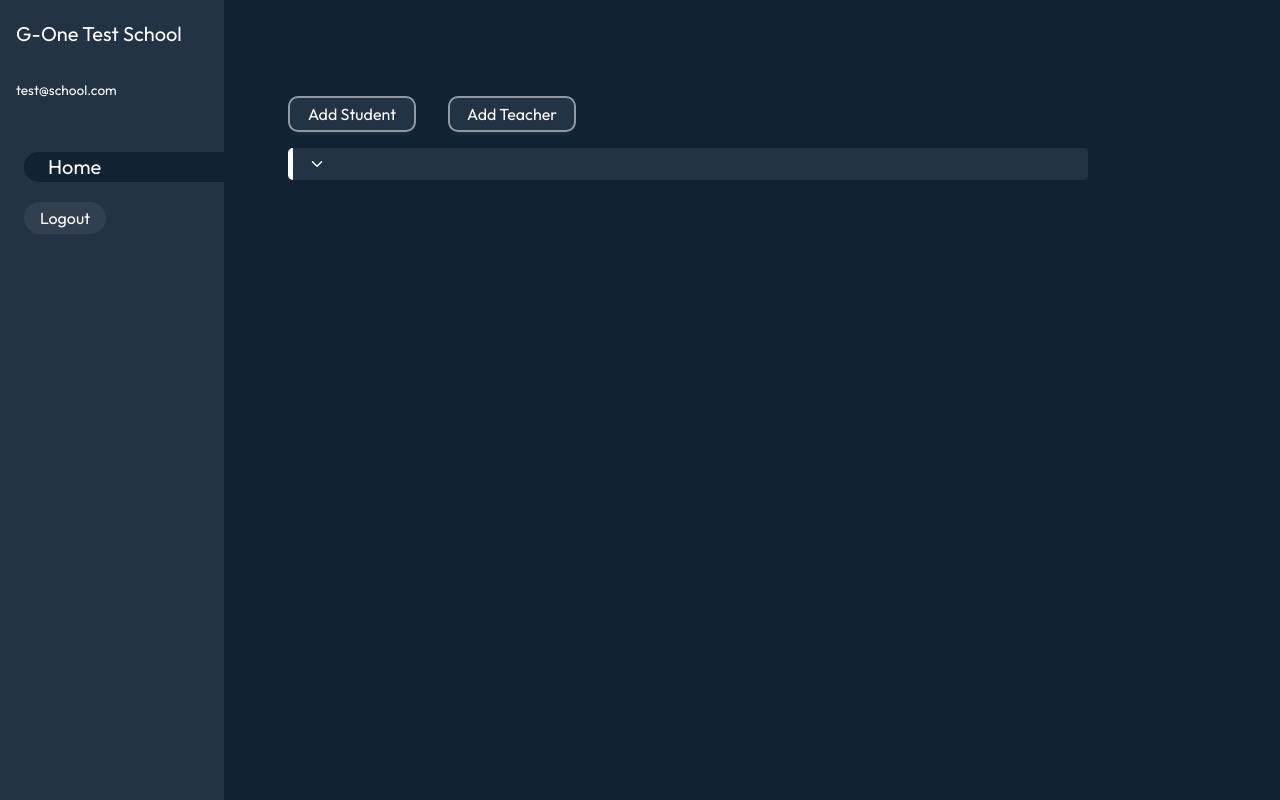
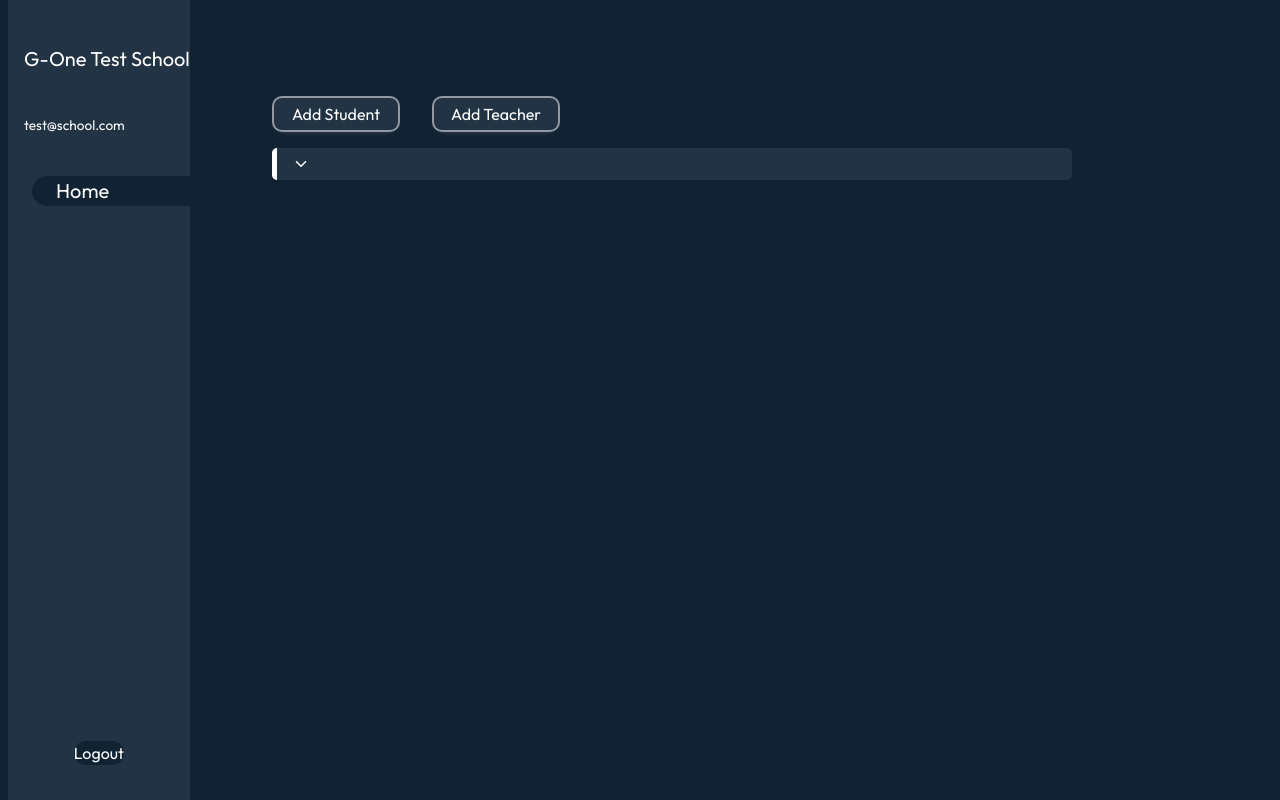
Before and after one commit to prateek-sagar/vidyoatma-v1-frontend, a React (Vite) app: page /dashboard in a window 1280 px wide. Built offline with nearby package versions, Linux system fonts and the light colour scheme; no server answers.

Commit message:
make the sidebar functional for handheld devices

```diff
--- a/src/css/App.css
+++ b/src/css/App.css
@@ -79,28 +79,6 @@ body {
   grid-area: country;
 }
 
-.sidebar {
-  display: grid;
-  grid-template-columns: auto;
-  grid-template-rows: 15% 70% 15%;
-  grid-template-areas:
-    "user-info"
-    "features"
-    "account";
-}
-
-.user-info {
-  grid-area: user-info;
-}
-
-.features {
-  grid-area: features;
-}
-
-.account {
-  grid-area: account;
-}
-
 .dashboard-institution-name {
   display: grid;
   grid-template-columns: 50% 50%;
--- a/src/css/Navigation.css
+++ b/src/css/Navigation.css
@@ -1,14 +1,29 @@
 .sidebar {
-  position: sticky;
-  top: 0;
-  min-height: 100svh;
+  display: grid;
+  padding-block-start: 1.2rem;
+  height: 100svh;
+  grid-template-columns: auto;
+  grid-template-rows: 18% 70% auto;
+  grid-template-areas:
+    "user-info"
+    "features"
+    "account";
   background-color: #234;
-  display: grid;
-  gap: 1rem;
+}
+
+.user-info {
+  grid-area: user-info;
+}
+
+.features {
+  grid-area: features;
+}
+
+.account {
+  grid-area: account;
 }
 
 .sidebar-header {
-  /* background-color: pink; */
   padding-inline-start: 1rem;
   display: grid;
   align-items: center;
@@ -29,6 +44,7 @@
 
 nav {
   height: auto;
+  overflow-y: auto;
 }
 
 .nav-list {
@@ -44,23 +60,40 @@ nav {
   border-radius: 100vw 0 0 100vw;
   flex: auto;
   align-content: center;
-  padding-inline-start: 1.5rem;
+  padding-inline: 1.5rem;
   cursor: pointer;
 }
 
 .nav-list .active {
   background-color: #123;
+  padding: auto;
 }
 
 .sidebar-footer {
-  display: grid;
-  padding-inline: 1.5rem;
-  padding-block: 0.25rem;
+  height: auto;
+  display: flex;
+  justify-content: center;
+  align-items: center;
 }
 .sidebar-footer button {
-  background-color: rgba(52, 67, 82, 0.834);
+  background-color: #123;
   border-radius: 100vw;
-  margin-inline-end: auto;
-  padding-inline: 1rem;
-  padding-block: 0.25rem;
 }
+
+@media (max-width: 30em) {
+  .sidebar {
+    padding-block-start: 1.8rem;
+    background-color: #234;
+  }
+  @supports (backdrop-filter: blur(1rem)) {
+    .sidebar {
+      background-color: hsla(0, 0%, 100%, 0.1);
+      backdrop-filter: blur(1.5rem);
+    }
+  }
+  .nav-list .links {
+    border-radius: 9999px;
+    width: 80%;
+    margin-inline: auto;
+  }
+}
--- a/src/css/PrivateWrapper.css
+++ b/src/css/PrivateWrapper.css
@@ -2,22 +2,58 @@
 
 .private-wrapper {
   background-color: #123;
-  min-height: 100vh;
+  min-height: 100svh;
   color: white;
+  overflow-x: hidden;
   display: grid;
   grid-template-columns: 14rem 1fr;
-  gap: 2rem;
+  gap: 1rem;
 }
-.sidebar-container {
-  display: block;
-  background-color: pink;
+.menu-toggler {
+  display: none;
 }
 
-@media screen and (max-width: 760px) {
+.sidebar-container {
+  padding-inline-start: 0.5rem;
+}
+.box {
+  position: fixed;
+}
+.main-container {
+  margin-inline: auto;
+  width: stretch;
+}
+
+@media (max-width: 30em) {
   .private-wrapper {
-    grid-template-columns: auto;
+    display: flex;
   }
+  .menu-toggler {
+    --spacing: 0.75rem;
+    background-color: rgb(0, 0, 0);
+    border-radius: 999px;
+    color: white;
+    z-index: 1999;
+    display: block;
+    position: fixed;
+    padding: 0.35rem;
+    width: fit;
+    top: var(--spacing);
+    left: var(--spacing);
+    aspect-ratio: 1;
+  }
+
   .sidebar-container {
-    display: none;
+    height: 100svh;
+    position: fixed;
+    z-index: 999;
+    min-width: 13.5em;
+    padding-inline-start: 0.5rem;
+    transform: translateX(-100%);
+  }
+
+  .sidebar-container[aria-expanded="true"] {
+    transform: translateX(0%);
+    transition: transform 350ms ease-in-out;
   }
 }
--- a/src/layouts/Sidebar.jsx
+++ b/src/layouts/Sidebar.jsx
@@ -38,7 +38,7 @@ function Sidebar() {
         <p className="">G-One Test School</p>
         <p className="">test@school.com</p>
       </div>
-      <nav>
+      <nav className="features">
         <ul className="nav-list">
           {_features.map((feature) => (
             <Link
@@ -52,10 +52,10 @@ function Sidebar() {
             </Link>
           ))}
         </ul>
-        <div className="sidebar-footer">
-          <button onClick={() => handlelogout()}>Logout</button>
-        </div>
       </nav>
+      <div className="sidebar-footer">
+        <button onClick={() => handlelogout()}>Logout</button>
+      </div>
     </div>
   );
 }
--- a/src/wrapper/Private.jsx
+++ b/src/wrapper/Private.jsx
@@ -1,16 +1,28 @@
-import React from "react";
+import React, { useState } from "react";
 import { Navigate, Outlet } from "react-router-dom";
 import Sidebar from "../layouts/Sidebar";
 import "../css/PrivateWrapper.css";
 import store from "../redux/store";
+import { FaBars } from "react-icons/fa6";
+import { IoClose } from "react-icons/io5";
 export default function Private() {
+  const [expand, setExpand] = useState(false);
   return store.getState().isLogin === true ? (
-    <div className="private-wrapper">
-      <div className="sidebar-container">
-        <Sidebar />
+    <>
+      <button className="menu-toggler" onClick={() => setExpand(!expand)}>
+        {!expand ? <FaBars size={18} /> : <IoClose size={18} />}
+      </button>
+      <div className="private-wrapper">
+        <div className="sidebar-container" aria-expanded={`${expand}`}>
+          <div className="box">
+            <Sidebar />
+          </div>
+        </div>
+        <div className="main-container">
+          <Outlet />
+        </div>
       </div>
-      <Outlet />
-    </div>
+    </>
   ) : (
     <Navigate to={"/login"} />
   );
```
